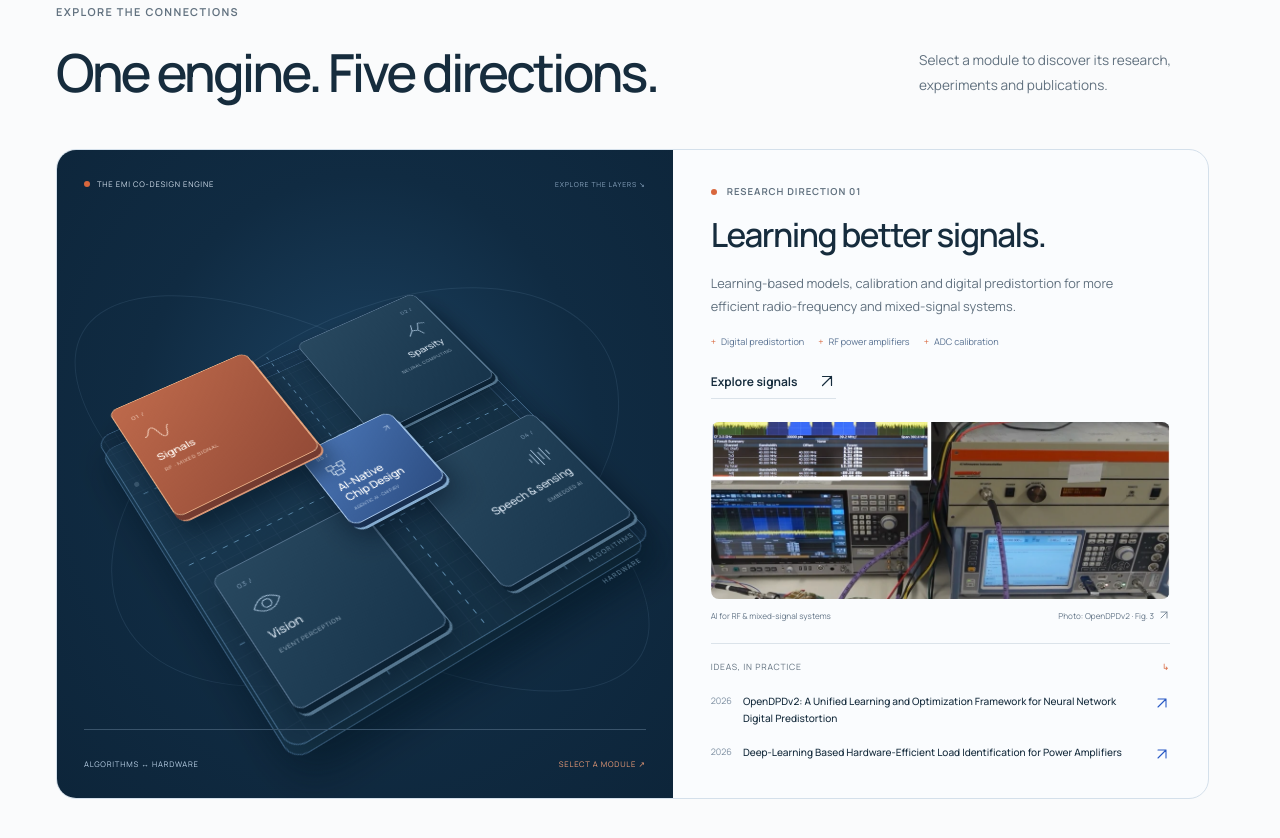
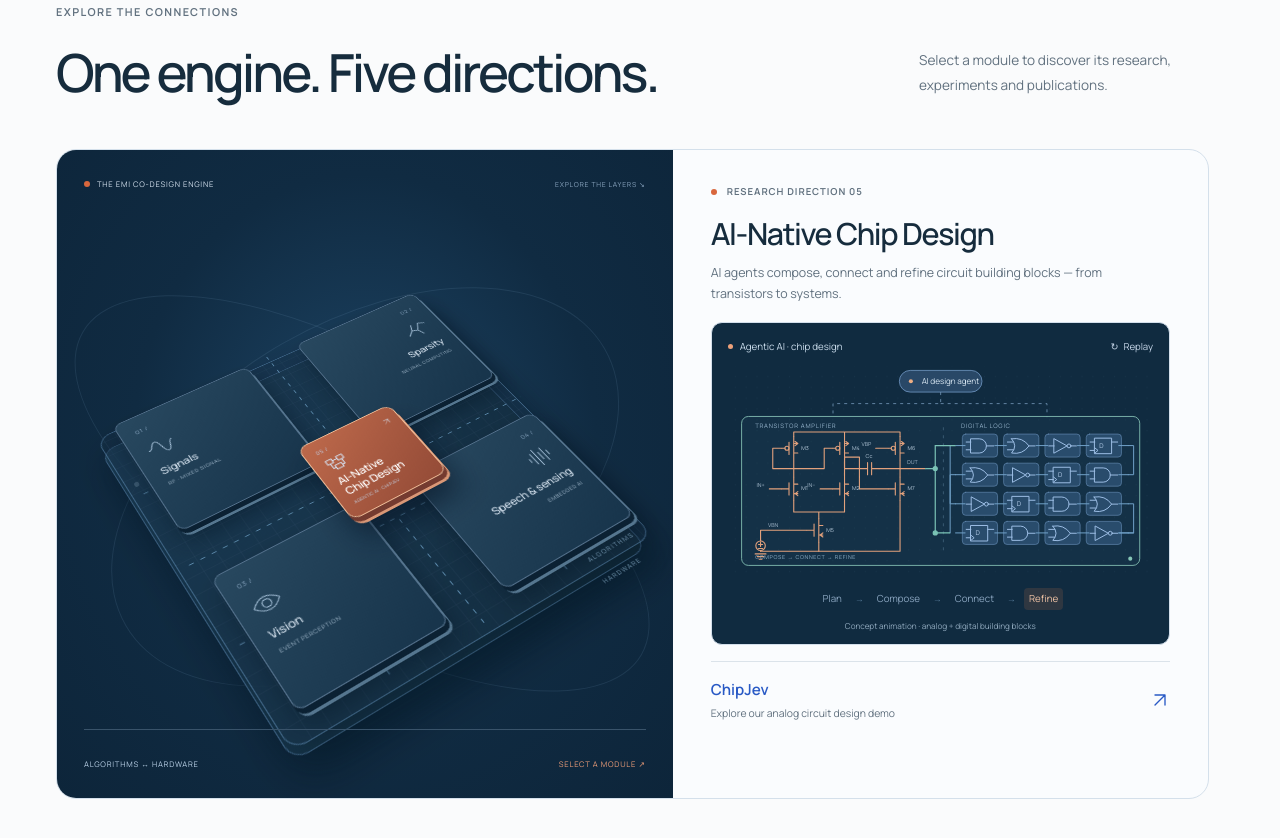
Before and after one commit to lab-emi/website-emi, an Astro site: page /research in a window 1280 px wide. Shown: the part 578-1416 px from the top of the page. Built offline with nearby package versions, Linux system fonts and the light colour scheme; Astro itself is replaced by a stand-in of ours.

Commit message:
Default research explorer to AI-native chip design

```diff
--- a/src/components/ResearchExplorer.astro
+++ b/src/components/ResearchExplorer.astro
@@ -9,7 +9,7 @@ const { compact = false } = Astro.props;
 const labels = ['Signals', 'Sparsity', 'Vision', 'Speech & sensing'];
 const paths = ['M2 18C9 18 8 6 15 6S20 30 27 30 32 12 38 12', 'M3 26 12 18 21 21 29 8 38 13M12 18 17 7M21 21 25 32', 'M2 18Q20 -3 38 18Q20 39 2 18ZM26 18A6 6 0 1 1 14 18A6 6 0 1 1 26 18', 'M4 15V21M10 8V28M16 3V33M22 11V25M28 6V30M34 14V22'];
 ---
-<div class:list={['research-explorer', { 'research-explorer--compact': compact }]} data-research-explorer>
+<div class:list={['research-explorer', { 'research-explorer--compact': compact }]} data-research-explorer data-default-research="ai-native-chip-design">
   <div class="engine-visual">
     <div class="engine-topline"><span><span class="status-light"></span> THE EMI CO-DESIGN ENGINE</span><span>EXPLORE THE LAYERS ↘</span></div>
     <div class="engine-stage">
@@ -19,12 +19,12 @@ const paths = ['M2 18C9 18 8 6 15 6S20 30 27 30 32 12 38 12', 'M3 26 12 18 21 21
         <div class="engine-layer engine-layer-middle"><span>ALGORITHMS</span></div>
         <svg class="engine-traces" viewBox="0 0 400 400" fill="none" aria-hidden="true"><path d="M0 100H90L130 140H200V0M400 95H315L270 140H200M0 300H85L125 260H200V400M400 300H310L270 260H200M0 200H400M100 0V65L145 110M300 0V65L255 110M100 400V335L145 290M300 400V335L255 290" /><circle cx="200" cy="200" r="25" /><circle cx="200" cy="200" r="36" /></svg>
         <div class="research-tabs" aria-label="Research directions">
-    {research.map((area,i)=><button class="research-tab" type="button" data-research-tab={area.id} id={`tab-${area.id}`} aria-controls={`panel-${area.id}`} aria-pressed={i===0}>
+    {research.map((area,i)=><button class="research-tab" type="button" data-research-tab={area.id} id={`tab-${area.id}`} aria-controls={`panel-${area.id}`} aria-pressed="false">
       <span class="research-tab-index">{area.number} /</span>
       <svg width="40" height="36" viewBox="0 0 40 36" fill="none" aria-hidden="true"><path d={paths[i]} stroke="currentColor" stroke-width="1.4" stroke-linecap="round" stroke-linejoin="round" /></svg>
       <span class="module-name">{labels[i]}</span><span class="module-type">{['RF · MIXED SIGNAL', 'NEURAL COMPUTING', 'EVENT PERCEPTION', 'EMBEDDED AI'][i]}</span><Arrow diagonal size={17} />
     </button>)}
-          <button class="research-tab research-tab--core" type="button" data-research-tab="ai-native-chip-design" id="tab-ai-native-chip-design" aria-label="AI-Native Chip Design" aria-controls="panel-ai-native-chip-design" aria-pressed="false">
+          <button class="research-tab research-tab--core" type="button" data-research-tab="ai-native-chip-design" id="tab-ai-native-chip-design" aria-label="AI-Native Chip Design" aria-controls="panel-ai-native-chip-design" aria-pressed="true">
             <span class="research-tab-index">05 /</span>
             <svg class="ai-core-mark" width="24" height="20" viewBox="0 0 24 20" fill="none" aria-hidden="true"><path d="M2 3h7v6H2zm13 0h7v6h-7zM8 13h8v6H8zM9 6h6M5 9v7h3m11-7v7h-3" stroke="currentColor" stroke-width="1.15" stroke-linejoin="round" /></svg>
             <span class="module-name">AI-Native<br />Chip Design</span><span class="module-type">AGENTIC AI · CHIPJEV</span><Arrow diagonal size={14} />
@@ -34,6 +34,11 @@ const paths = ['M2 18C9 18 8 6 15 6S20 30 27 30 32 12 38 12', 'M3 26 12 18 21 21
     </div>
     <div class="engine-bottomline"><span>ALGORITHMS ↔ HARDWARE</span><span>SELECT A MODULE <span aria-hidden="true">↗</span></span></div>
   </div>
+  <section class="research-panel research-panel--ai" id="panel-ai-native-chip-design" data-research-panel="ai-native-chip-design" aria-labelledby="research-title-ai-native-chip-design" tabindex="0">
+    <div class="research-panel-copy"><p class="eyebrow"><span class="status-light"></span> Research direction 05</p><h3 id="research-title-ai-native-chip-design">AI-Native Chip Design</h3><p>AI agents compose, connect and refine circuit building blocks — from transistors to systems.</p></div>
+    <AgenticChipDesign />
+    <a class="ai-project-link" href="https://chipjev.com/"><span><strong>ChipJev</strong><small>Explore our analog circuit design demo</small></span><Arrow diagonal size={20} /></a>
+  </section>
   {research.map((area,i)=>{
     const papers = area.papers.map(prefix=>publications.find(p=>p.title.startsWith(prefix))).filter(Boolean).slice(0,2);
     return <section class="research-panel" id={`panel-${area.id}`} data-research-panel={area.id} aria-labelledby={`research-title-${area.id}`} tabindex="0">
@@ -53,11 +58,6 @@ const paths = ['M2 18C9 18 8 6 15 6S20 30 27 30 32 12 38 12', 'M3 26 12 18 21 21
       <div class="research-evidence"><span class="evidence-label">Ideas, in practice <span>↳</span></span>{papers.map(p=><a href={href(p!.url)}><span>{p!.year}</span><strong>{p!.title}</strong><Arrow diagonal size={16} /></a>)}</div>
     </section>;
   })}
-  <section class="research-panel research-panel--ai" id="panel-ai-native-chip-design" data-research-panel="ai-native-chip-design" aria-labelledby="research-title-ai-native-chip-design" tabindex="0">
-    <div class="research-panel-copy"><p class="eyebrow"><span class="status-light"></span> Research direction 05</p><h3 id="research-title-ai-native-chip-design">AI-Native Chip Design</h3><p>AI agents compose, connect and refine circuit building blocks — from transistors to systems.</p></div>
-    <AgenticChipDesign />
-    <a class="ai-project-link" href="https://chipjev.com/"><span><strong>ChipJev</strong><small>Explore our analog circuit design demo</small></span><Arrow diagonal size={20} /></a>
-  </section>
 </div>
 <script>
   document.querySelectorAll<HTMLElement>('[data-research-explorer]').forEach(explorer => {
@@ -90,7 +90,8 @@ const paths = ['M2 18C9 18 8 6 15 6S20 30 27 30 32 12 38 12', 'M3 26 12 18 21 21
     });
     panels.forEach(panel => { panel.setAttribute('role', 'tabpanel'); panel.setAttribute('aria-labelledby', `tab-${panel.dataset.researchPanel}`); });
     const linked = buttons.find(button => location.hash === `#${button.getAttribute('aria-controls')}`);
-    select(linked || buttons[0], false, Boolean(linked));
+    const defaultButton = buttons.find(button => button.dataset.researchTab === explorer.dataset.defaultResearch) || buttons[0];
+    select(linked || defaultButton, false, Boolean(linked));
     window.addEventListener('hashchange', () => {
       const target = buttons.find(button => location.hash === `#${button.getAttribute('aria-controls')}`);
       if (target) select(target, false, true);
```
Also changed, not shown: README.md.
